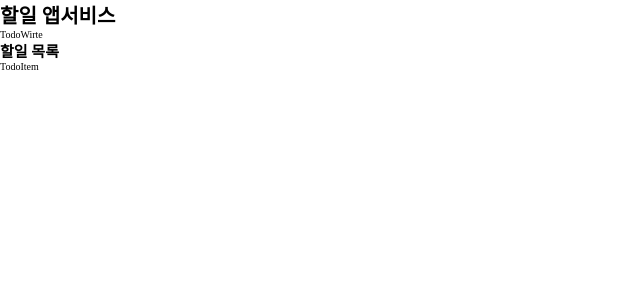
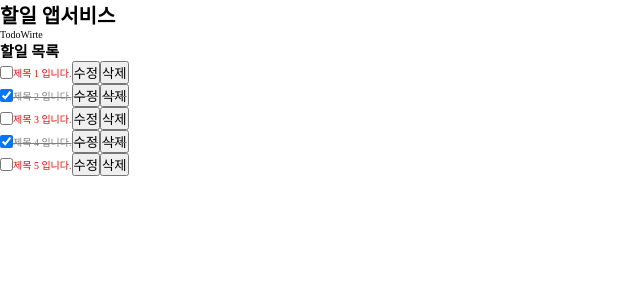
Before and after one commit to devdorong/til_react_cra_ts, a React (Create React App) app: page / in a window 1280 px wide. Shown: the top 300 px of the page, without its empty margins (0-640 px from the left). Built offline with nearby package versions, Linux system fonts and the light colour scheme.

Commit message:
[docs] todo 앱 제작하기

```diff
--- a/src/App.tsx
+++ b/src/App.tsx
@@ -1,20 +1,54 @@
 import { useState } from 'react';
 import TodoList from './components/todos/TodoList';
 import TodoWirte from './components/todos/TodoWirte';
+
+// 공통으로 사용하는 type 정의 및 interface 는 별도의 폴더에 보관하자.
 import { ITodoType, TodoType } from './types/todoType';
+
+// 테스트를 위한 목업 데이터 (/src/api/dummy.ts 추천)
+const initialTodos: TodoType[] = [
+  { id: 0, title: '제목 1 입니다.', completed: false },
+  { id: 1, title: '제목 2 입니다.', completed: true },
+  { id: 2, title: '제목 3 입니다.', completed: false },
+  { id: 3, title: '제목 4 입니다.', completed: true },
+  { id: 4, title: '제목 5 입니다.', completed: false },
+];
 
 function App(): JSX.Element {
   // ts
   // {id: "", title: "", completed:false}
-  const [todos, setTodos] = useState<(ITodoType | TodoType)[]>([]);
+  const [todos, setTodos] = useState<(ITodoType | TodoType)[]>(initialTodos);
   // todos 를 업데이트 하는 함수
   const handleTodoUpdate = (): void => {
     // setTodos(???);
   };
   // todo 목록에서 실행할 함수들
-  const onToggle = (): void => {};
-  const onDelete = (): void => {};
-  const onEdit = (): void => {};
+  const onToggle = (id: number): void => {
+    console.log('onToggle : ', id);
+    // 전달 받은 ID 를 이용해서 map 으로 찾아서 id 가 같으면 completed 변경
+    const arr: TodoType[] = todos.map(todo =>
+      todo.id === id ? { ...todo, completed: !todo.completed } : todo,
+    );
+    setTodos(arr);
+  };
+  // // todo 목록에서 실행할 함수들
+  // const onToggle = (id: number): void => {
+  //   console.log('onToggle :', id);
+  //   // 전달 받은 ID 를 이용해서 찾아서 complete 변경
+  //   const arr: TodoType[] = todos.map(item =>
+  //     item.id === id ? {... item completed: !item.completed } : { item },
+  //   );
+  //   setTodos(arr);
+  // };
+  const onDelete = (id: number): void => {
+    console.log('onDelete :', id);
+    // 전달 받은 ID 를 제외한 나머지 즉, amp 으로 새 목록(배열)으로 변경
+    const arr: TodoType[] = todos.filter(todo => todo.id !== id);
+    setTodos(arr);
+  };
+  const onEdit = (): void => {
+    console.log('onEdit');
+  };
   //tsx
   return (
     <div>
--- a/src/components/todos/TodoItem.tsx
+++ b/src/components/todos/TodoItem.tsx
@@ -1,13 +1,38 @@
+import { TodoType } from '@/types/todoType';
+
 type TodoItemProps = {
-  onToggle: () => void;
-  onDelete: () => void;
+  todo: TodoType;
+  onToggle: (id: number) => void;
+  onDelete: (id: number) => void;
   onEdit: () => void;
 };
-const TodoItem = ({ onToggle, onDelete, onEdit }: TodoItemProps) => {
+const TodoItem = ({ todo, onToggle, onDelete, onEdit }: TodoItemProps) => {
   //ts
+  // 수정은 별도의 입력창 구성으로 수정 후 값 만 업데이트
+  const handleEdit = () => {
+    console.log('여기에서 내용을 수정하는 기능 작성후 완료된 데이터 전송');
+    onEdit();
+  };
+
+  // CSS 객체 만들기 (React.CSSProperties 타입을 명시하면 코드힌트시 스타일 체크 편하다)
+  const liStyle: React.CSSProperties = {
+    display: 'flex',
+    gap: '10',
+    alignItems: 'center',
+    justifyContent: 'flex-start',
+    color: todo.completed ? 'gray' : 'red',
+    textDecoration: todo.completed ? 'line-through' : 'none',
+  };
 
   //tsx
-  return <div>TodoItem</div>;
+  return (
+    <li style={liStyle}>
+      <input type="checkbox" onChange={() => onToggle(todo.id)} checked={todo.completed} />
+      <span>{todo.title}</span>
+      <button onClick={handleEdit}>수정</button>
+      <button onClick={() => onDelete(todo.id)}>삭제</button>
+    </li>
+  );
 };
 
 export default TodoItem;
--- a/src/components/todos/TodoList.tsx
+++ b/src/components/todos/TodoList.tsx
@@ -3,8 +3,8 @@
 
 interface TodoListProps {
   todos: TodoType[];
-  onToggle: () => void;
-  onDelete: () => void;
+  onToggle: (id: number) => void;
+  onDelete: (id: number) => void;
   onEdit: () => void;
 }
 
@@ -15,7 +15,24 @@
   return (
     <div>
       <h2>할일 목록</h2>
-      <TodoItem onToggle={onToggle} onDelete={onDelete} onEdit={onEdit} />
+      {/* 할일 즉 todos 는 여러개의 item 으로 구성된 배열이다. map 으로 출력 */}
+      {todos.length === 0 ? (
+        <p>목록이 없습니다.</p>
+      ) : (
+        <ul>
+          {todos.map(item => (
+            <TodoItem
+              key={item.id}
+              todo={item}
+              onToggle={onToggle}
+              onDelete={onDelete}
+              onEdit={onEdit}
+            />
+          ))}
+        </ul>
+      )}
+
+      {/* <TodoItem onToggle={onToggle} onDelete={onDelete} onEdit={onEdit} /> */}
     </div>
   );
 };
```
Also changed, not shown: 1 other file (tests, documents, lock files or other folders).
